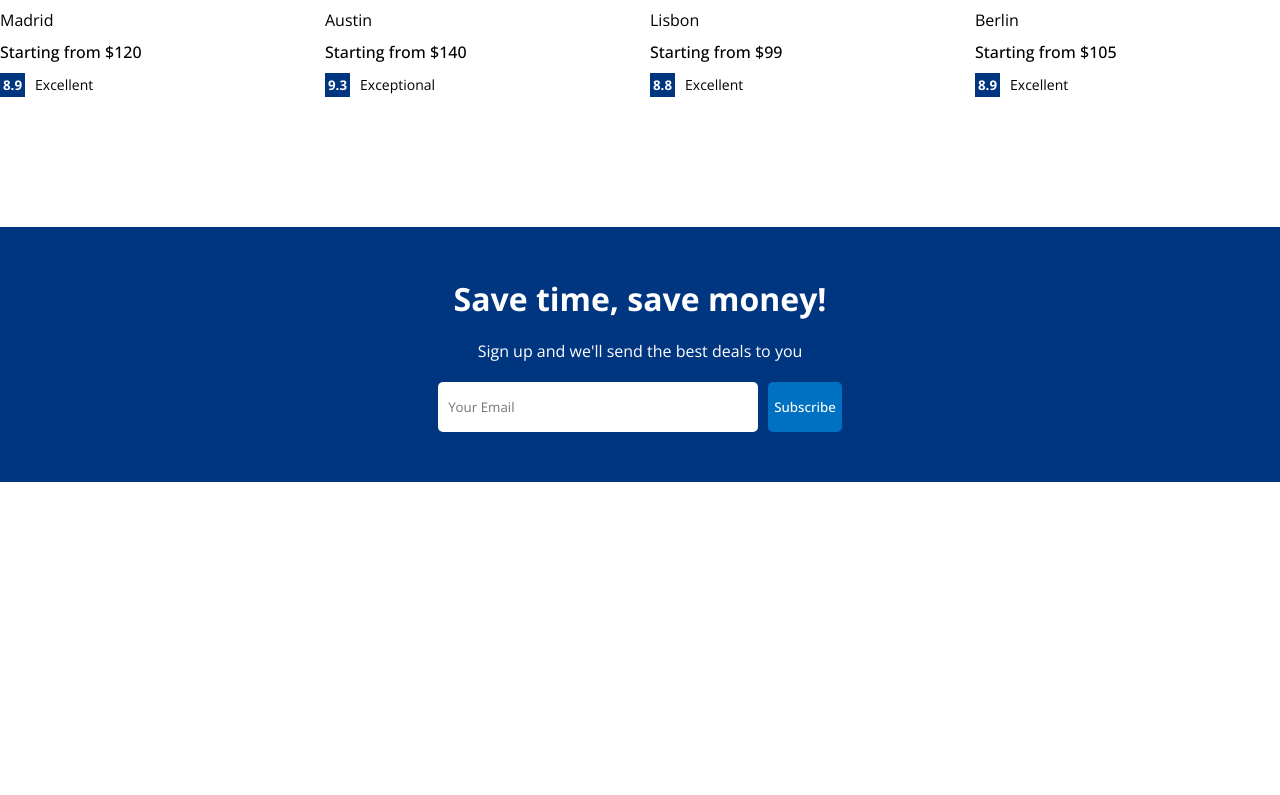
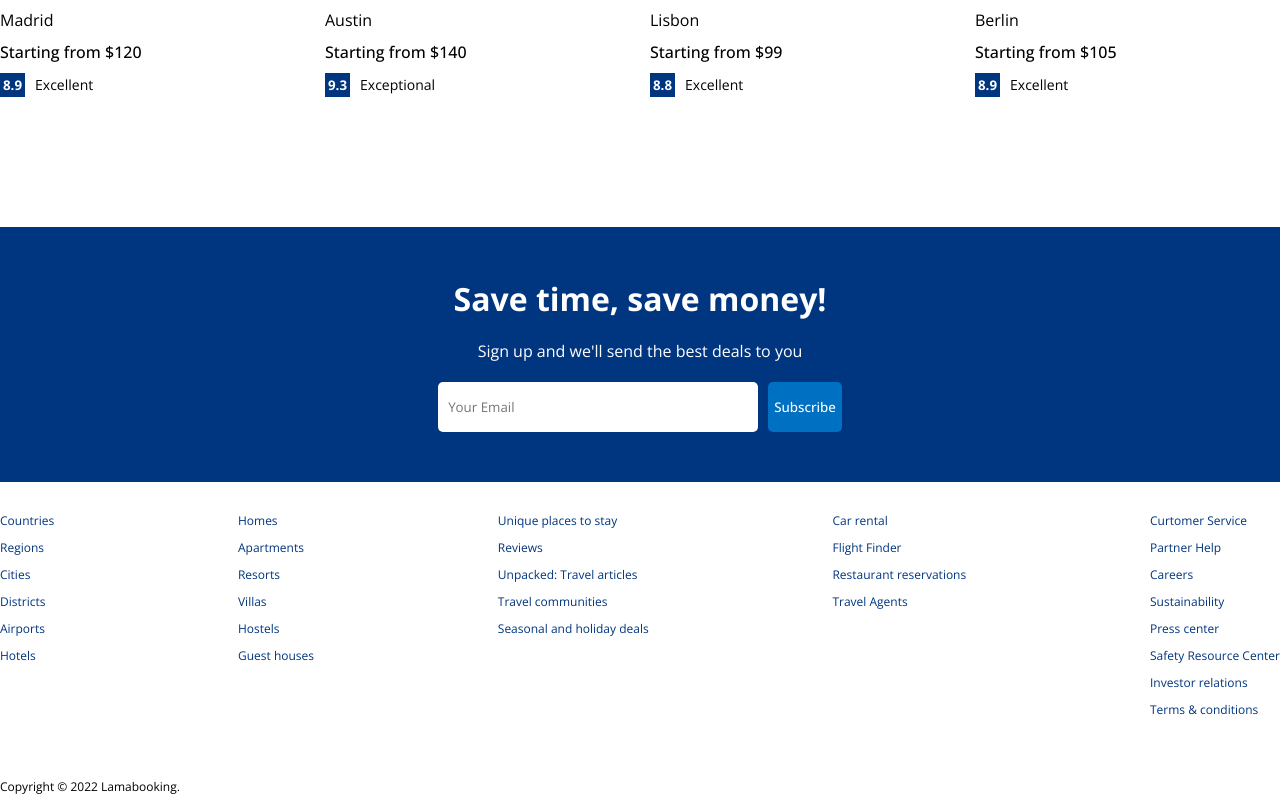
Before and after one commit to RamaneDev/bookingApp, a React (Create React App) app in the folder booking-react-ui/: page / in a window 1280 px wide. Shown: the part 1541-2336 px from the top of the page. Before the commit the page ends 2023 px from the top, so only its background shows below. Built offline with nearby package versions, Linux system fonts and the light colour scheme.

Commit message:
Adding footer to home comp

```diff
--- a/booking-react-ui/src/pages/home/Home.jsx
+++ b/booking-react-ui/src/pages/home/Home.jsx
@@ -6,6 +6,7 @@ import Featured from '../../components/featured/Featured'
 import PropertyList from '../../components/propertyLIst/PropertyList'
 import FeaturedProperties from '../../components/featuredProperties/FeaturedProperties'
 import MailList from '../../components/mailList/MailList'
+import Footer from '../../components/footer/Footer'
 
 const Home = () => {
   return (
@@ -19,6 +20,7 @@ const Home = () => {
         <h1 className='homeTitle'>Homes guests love</h1>
         <FeaturedProperties />
         <MailList />
+        <Footer />
       </div>
     </div>
   )
```
